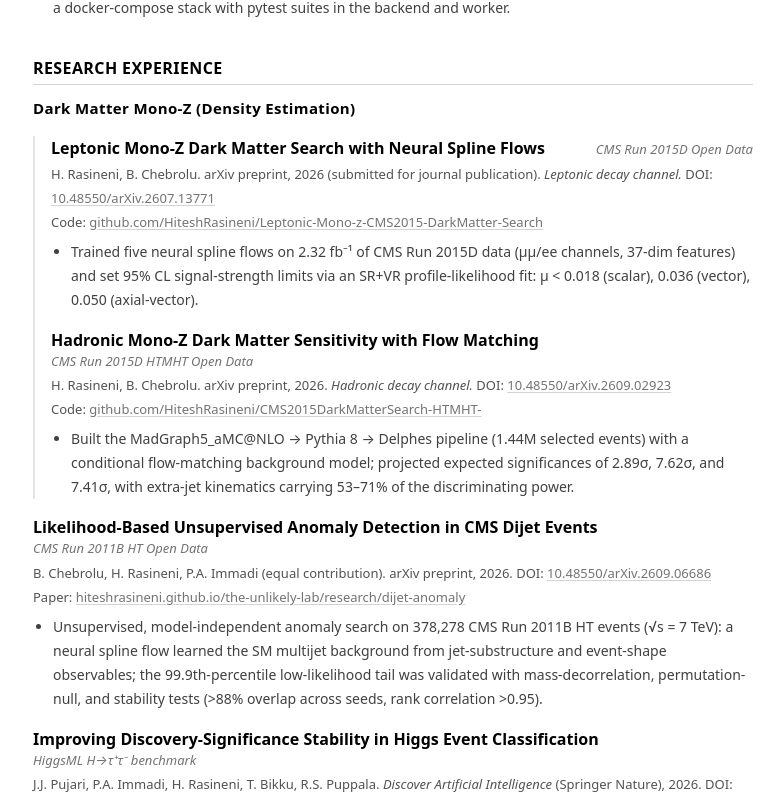
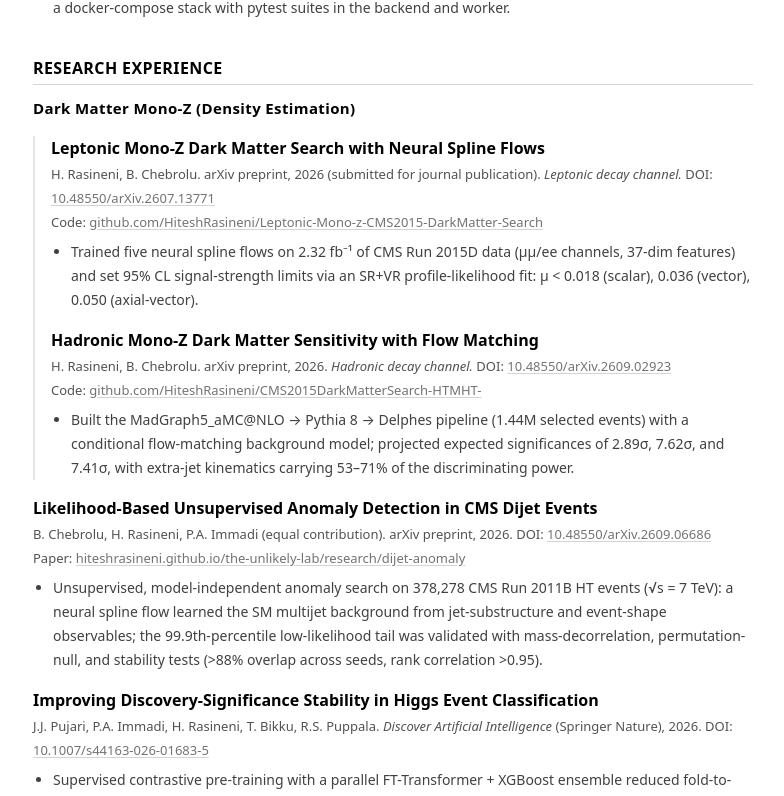
Before and after one commit to HiteshRasineni/the-unlikely-lab, a Next.js app: page /resume in a window 1280 px wide. Shown: the part 1215-2011 px from the top of the page, without its empty margins (247-1031 px from the left). Built offline with nearby package versions, Linux system fonts and the light colour scheme.

Commit message:
Remove right-side dataset labels from research entries

```diff
--- a/app/resume/page.tsx
+++ b/app/resume/page.tsx
@@ -212,7 +212,6 @@ export default function ResumePage() {
         <div className="mt-2 border-l-2 border-neutral-200 pl-4">
         <Entry
           title="Leptonic Mono-Z Dark Matter Search with Neural Spline Flows"
-          right="CMS Run 2015D Open Data"
           meta={
             <>
               H. Rasineni, B. Chebrolu. arXiv preprint, 2026 (submitted for journal publication).{" "}
@@ -243,7 +242,6 @@ export default function ResumePage() {
 
         <Entry
           title="Hadronic Mono-Z Dark Matter Sensitivity with Flow Matching"
-          right="CMS Run 2015D HTMHT Open Data"
           meta={
             <>
               H. Rasineni, B. Chebrolu. arXiv preprint, 2026. <em>Hadronic decay channel.</em>{" "}
@@ -275,7 +273,6 @@ export default function ResumePage() {
 
         <Entry
           title="Likelihood-Based Unsupervised Anomaly Detection in CMS Dijet Events"
-          right="CMS Run 2011B HT Open Data"
           meta={
             <>
               B. Chebrolu, H. Rasineni, P.A. Immadi (equal contribution). arXiv preprint, 2026.
@@ -310,7 +307,6 @@ export default function ResumePage() {
 
         <Entry
           title="Improving Discovery-Significance Stability in Higgs Event Classification"
-          right="HiggsML H→τ⁺τ⁻ benchmark"
           meta={
             <>
               J.J. Pujari, P.A. Immadi, H. Rasineni, T. Bikku, R.S. Puppala.{" "}
```
Also changed, not shown: 1 other file (tests, documents, lock files or other folders).
